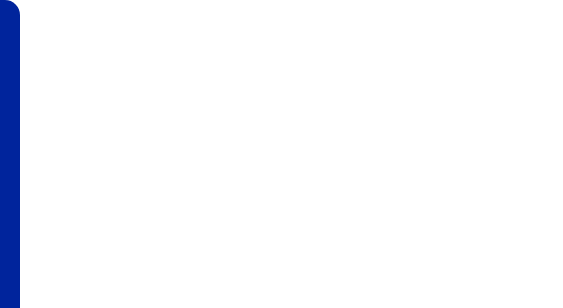
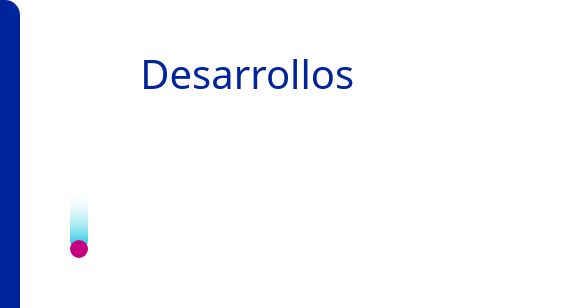
Before and after one commit to LeidyRodriguez04/motio-prueba, a plain HTML site: page index.html in a window 1280 px wide. Shown: the top 308 px of the page, 77-640 px from the left. Drawn offline with nearby package versions, Linux system fonts and the light colour scheme.

Commit message:
iconos de botones

```diff
--- a/assets/css/style.css
+++ b/assets/css/style.css
@@ -1,14 +1,15 @@
 :root{
-    --color-fondo-nabvar: #00249C;
+    --color-azul-oscuro: #00249C;
+    --tipografia-titulo-principal: font-family: 'Montserrat', sans-serif;
 }
 body{
     overflow-x: hidden;
 }
 .container-navbar{
-    background-color: var(--color-fondo-nabvar);
+    background-color: var(--color-azul-oscuro);
     border-radius: 15px;
 }
-.container-body{
+.container-fondo{
     background-image: url("/assets/img/Background.svg");
 }
 .iconos{
@@ -20,3 +21,20 @@ body{
 .img-navbar-Hamburguesa-B{
     margin: 20px 3px;
 }
+.container-boton{
+    padding: 190px 50px;
+}
+.toggle{
+    display: inline-block;
+}
+#boton{
+    position: relative;
+    top: -10px;
+}
+.container-body{
+    padding-top: 50px;
+}
+.title-main{
+    font-family: var(--tipografia-titulo-principal);
+    color: var(--color-azul-oscuro);
+}
--- a/index.html
+++ b/index.html
@@ -5,6 +5,9 @@
     <link href="https://cdn.jsdelivr.net/npm/bootstrap@5.2.0/dist/css/bootstrap.min.css" rel="stylesheet"
         integrity="sha384-gH2yIJqKdNHPEq0n4Mqa/HGKIhSkIHeL5AyhkYV8i59U5AR6csBvApHHNl/vI1Bx"
         crossorigin="anonymous">
+    <link rel="preconnect" href="https://fonts.googleapis.com">
+    <link rel="preconnect" href="https://fonts.gstatic.com" crossorigin>
+    <link href="https://fonts.googleapis.com/css2?family=Montserrat:wght@100&display=swap" rel="stylesheet">
     <link rel="stylesheet" href="/assets/css/style.css">
     <title>Motion</title>
 </head>
@@ -24,8 +27,14 @@
                     </div>
                 </ul>
             </div>
-            <div class="col-lg-11">
-
+            <div class="col-lg-1 container-boton">
+                <img src="assets/img/Background_toggle.svg" class="toggle" alt="">
+                <img src="assets/img/Boton_toggle.svg" class="toggle" id="boton" alt="">
+            </div>
+            <div class="col-lg-10 container-body">
+                <div class="container-fondo">
+                    <h1 class="title-main">Desarrollos</h1>
+                </div>
             </div>
         </div>
     </div>
```
